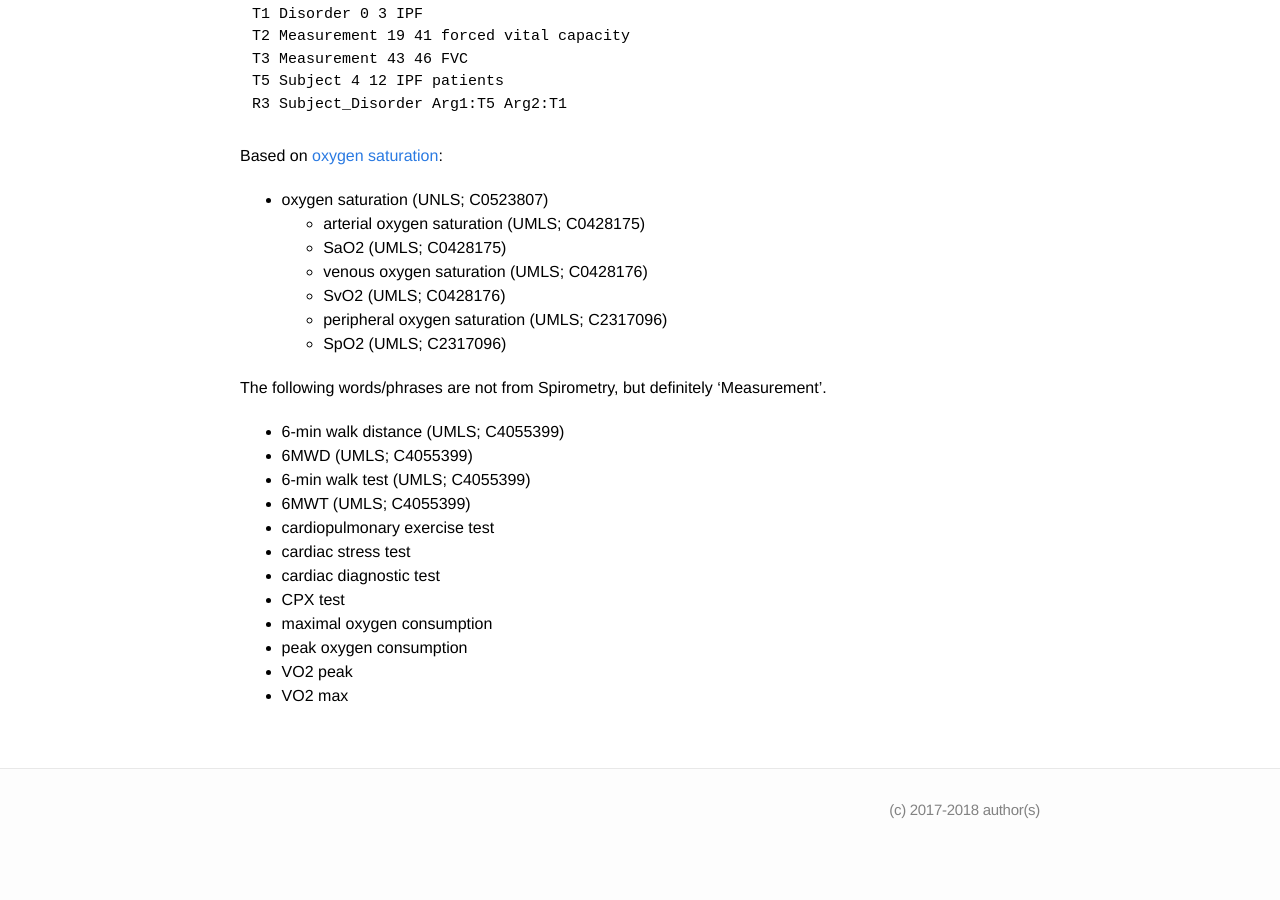
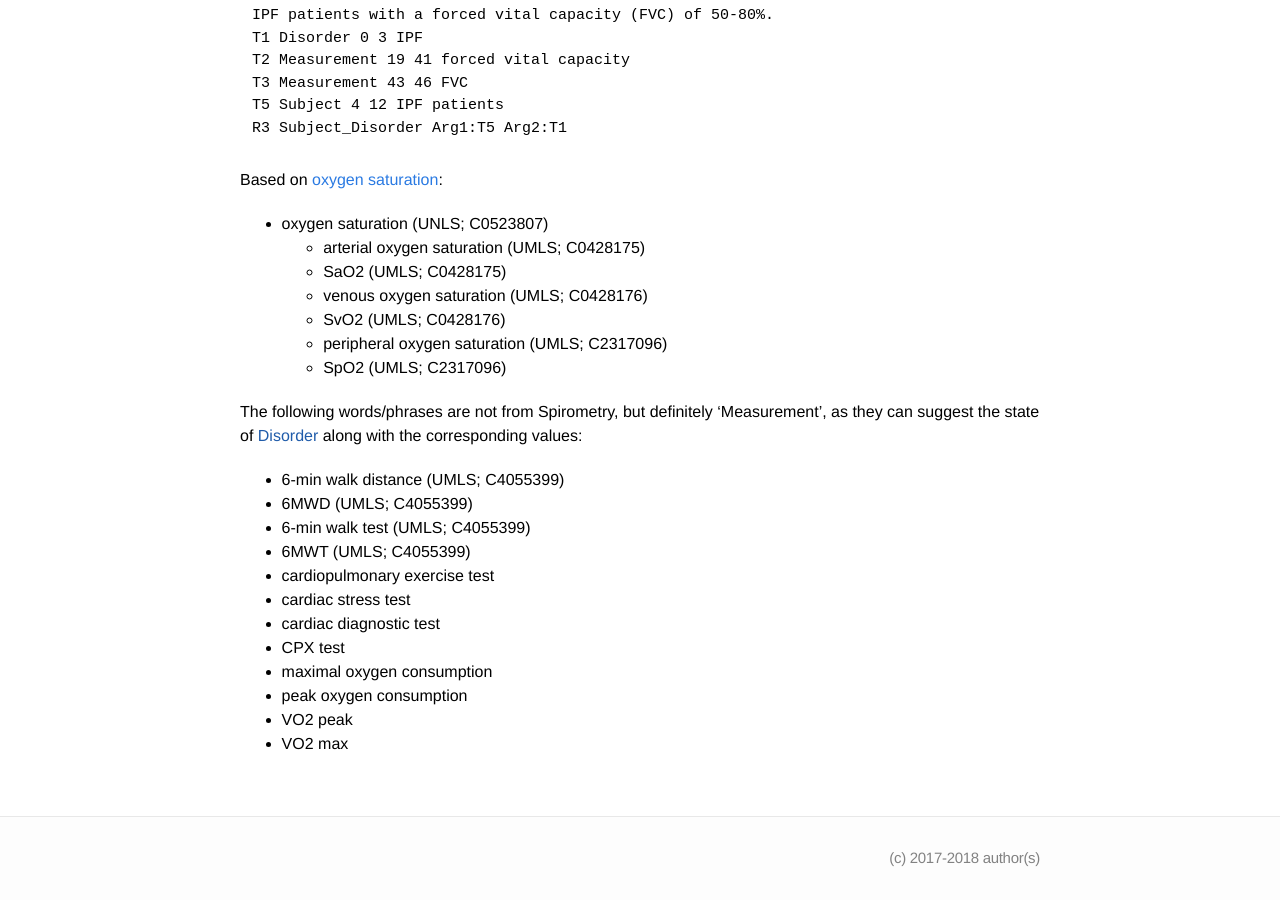
Before and after one commit to ezcatdb/molbiol_lung_corpus-guidelines, a Jekyll site: the page built from _entity/Measurement.md, in a window 1280 px wide and 900 px high, scrolled down 1151 px. Built offline with Jekyll 4.4.1, drawn with Linux system fonts in a browser that asks for light colours; before the commit the page ends 2003 px from its top, so only the background shows below that; some of the changed text lies outside the part shown.

Commit message:
additional definition included in _entity/Measurement.md

```diff
--- a/_entity/Measurement.md
+++ b/_entity/Measurement.md
@@ -10,14 +10,14 @@ The definition of 'Measurement' for lung diseases may be mostly based on <a href
 'Measurement', which can be a group in phenotype, will be annotated in this category.
 The following words/phrases should be annotated as 'Measurement'.
 
-The definition of 'Disorder' is based on the Semantic types of
+The definition of 'Measurement' is based on the Semantic types of
 - 'lbpr' (Laboratory Procedure)
 - 'lbtr' (Laboratory or Test Result)
 - 'clna' (Clinical Attribute)
 - 'diap' (Diagnostic Procedure)
 
 in the <a href="https://www.nlm.nih.gov/research/umls/">UMLS database</a>.
-
+These words/phrases may suggest the state of [Disorder](), and usually appear along with the corresponding values.
 
 Based on <a href="https://en.wikipedia.org/wiki/Spirometry">spirometry</a>:
 - forced vital capacity (UMLS; C3714541)
@@ -65,7 +65,7 @@ Based on <a href="https://en.wikipedia.org/wiki/Oxygen_saturation_(medicine)">ox
   - SpO2 (UMLS; C2317096)
 
 
-The following words/phrases are not from Spirometry, but definitely 'Measurement'.
+The following words/phrases are not from Spirometry, but definitely 'Measurement', as they can suggest the state of [Disorder]() along with the corresponding values:
 - 6-min walk distance (UMLS; C4055399)
 - 6MWD (UMLS; C4055399)
 - 6-min walk test (UMLS; C4055399)
```
